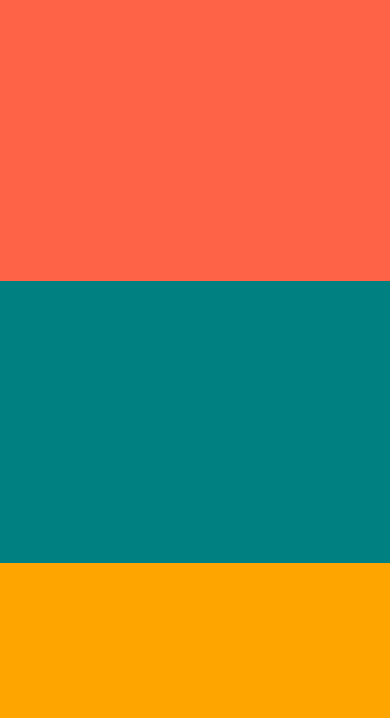
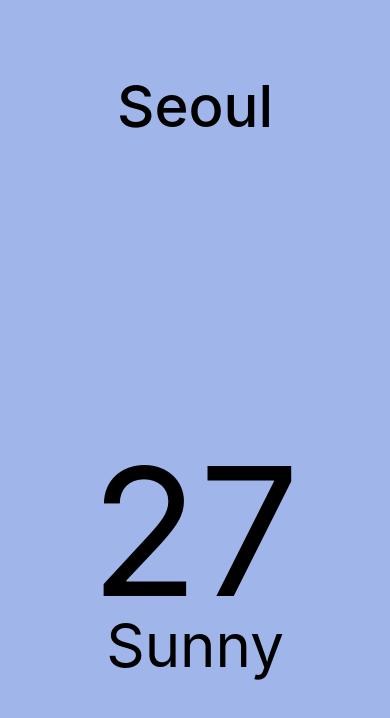
Before and after one commit to gojaeng/React, a React Native app in the folder Weather/: screen / in a window 390 px wide. Shown: the top 718 px of the page. Built offline with nearby package versions, Linux system fonts and the light colour scheme.

Commit message:
Feat : Weather app part1

```diff
--- a/Weather/App.js
+++ b/Weather/App.js
@@ -3,10 +3,49 @@ import { StyleSheet, Text, View } from 'react-native';
 
 export default function App() {
     return (
-        <View style={{ flex: 1 }}>
-            <View style={{ flex: 1, backgroundColor: 'tomato' }}></View>
-            <View style={{ flex: 1, backgroundColor: 'teal' }}></View>
-            <View style={{ flex: 1, backgroundColor: 'orange' }}></View>
+        <View style={styles.container}>
+            <View style={styles.city}>
+                <Text style={styles.cityName}>Seoul</Text>
+            </View>
+            <View style={styles.weather}>
+                <View style={styles.day}>
+                    <Text style={styles.temp}>27</Text>
+                    <Text style={styles.description}>Sunny</Text>
+                </View>
+            </View>
         </View>
     );
 }
+
+const styles = StyleSheet.create({
+    container: {
+        flex: 1,
+        backgroundColor: '#a0b5e9',
+    },
+    city: {
+        flex: 1,
+        justifyContent: 'center',
+        alignItems: 'center',
+    },
+    cityName: {
+        color: 'black',
+        fontSize: 58,
+        fontWeight: '500',
+    },
+    weather: {
+        flex: 3,
+    },
+    day: {
+        flex: 1,
+        justifyContent: 'center',
+        alignItems: 'center',
+    },
+    temp: {
+        fontSize: 178,
+        marginTop: 50,
+    },
+    description: {
+        marginTop: -30,
+        fontSize: 60,
+    },
+});
```
